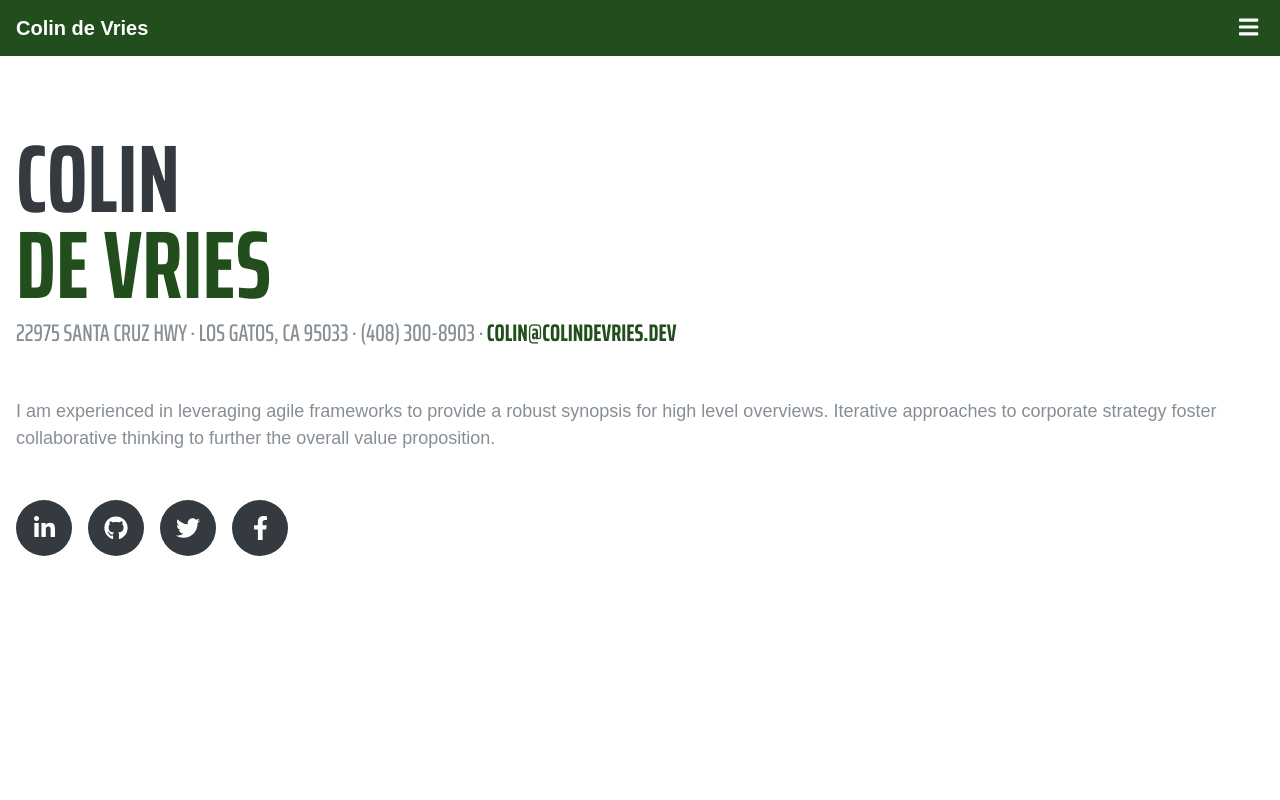
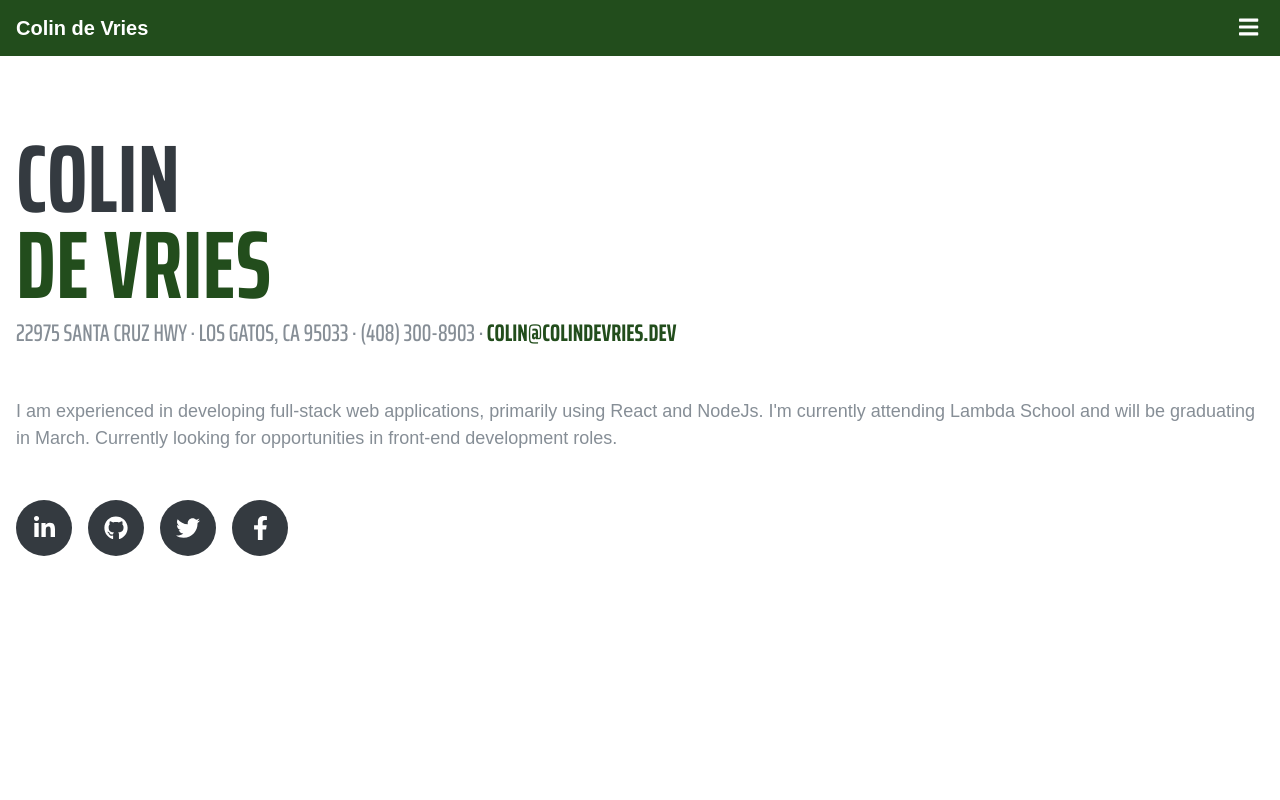
Before and after one commit to dvcolin/colindevries.dev-react, a React (Create React App) app: page / in a window 1280 px wide. Shown: the top 800 px of the page. Built offline with nearby package versions, Linux system fonts and the light colour scheme; what webfontloader would draw is missing.

Commit message:
refactored components to use styled-system/css

```diff
--- a/package.json
+++ b/package.json
@@ -7,6 +7,7 @@
     "@fortawesome/free-brands-svg-icons": "^5.12.0",
     "@fortawesome/free-solid-svg-icons": "^5.12.0",
     "@fortawesome/react-fontawesome": "^0.1.8",
+    "@styled-system/css": "^5.1.4",
     "@testing-library/jest-dom": "^4.2.4",
     "@testing-library/react": "^9.3.2",
     "@testing-library/user-event": "^7.1.2",
--- a/src/components/headings.js
+++ b/src/components/headings.js
@@ -1,26 +1,34 @@
-import styled, { css } from 'styled-components';
+import styled from 'styled-components';
+import css from '@styled-system/css';
 
-const heading = css`
-  font-family: ${({ theme }) => theme.fonts.heading};
-  line-height: ${({ theme }) => theme.lineHeights.heading};
-  font-weight: 700;
-`;
+const heading = {
+  fontFamily: 'heading',
+  lineHeight: 'heading',
+  fontWeight: 700
+};
 
-export const H1 = styled.h1`
-  ${heading};
-  font-size: 9.6rem;
-  color: ${({ theme }) => theme.colors.secondary};
-  line-height: 0.9;
-`;
+export const H1 = styled('h1')(
+  css({
+    ...heading,
+    fontSize: '9.6rem',
+    color: 'secondary',
+    lineHeight: 0.9,
+    textTransform: 'uppercase'
+  })
+);
 
-export const H2 = styled.h2`
-  ${heading};
-  font-size: 5.6rem;
-  color: ${({ theme }) => theme.colors.secondary};
-  text-transform: uppercase;
-`;
+export const H2 = styled('h2')(
+  css({
+    ...heading,
+    fontSize: '5.6rem',
+    color: 'secondary',
+    textTransform: 'uppercase'
+  })
+);
 
-export const H4 = styled.h4`
-  ${heading};
-  font-size: 2.4rem;
-`;
+export const H4 = styled('h4')(
+  css({
+    ...heading,
+    fontSize: '2.4rem'
+  })
+);
--- a/src/components/layout/layout.js
+++ b/src/components/layout/layout.js
@@ -1,24 +1,15 @@
 import React from 'react';
-import styled, { ThemeProvider } from 'styled-components';
+import { ThemeProvider } from 'styled-components';
 import GlobalStyles from '../../styles/global';
 import theme from '../../styles/theme';
 import Navbar from './navbar';
-
-const LayoutContainer = styled.div`
-  background: ${({ theme }) => theme.colors.background};
-  color: ${({ theme }) => theme.colors.text};
-  font-family: ${({ theme }) => theme.fonts.body};
-  line-height: ${({ theme }) => theme.lineHeights.body};
-`;
 
 const Layout = ({ children }) => {
   return (
     <ThemeProvider theme={theme}>
       <GlobalStyles />
-      <LayoutContainer>
-        <Navbar />
-        <main>{children}</main>
-      </LayoutContainer>
+      <Navbar />
+      {children}
     </ThemeProvider>
   );
 };
--- a/src/components/layout/navbar.js
+++ b/src/components/layout/navbar.js
@@ -1,34 +1,40 @@
 import React from 'react';
 import styled from 'styled-components';
+import css from '@styled-system/css';
 import { FontAwesomeIcon } from '@fortawesome/react-fontawesome';
 import { faBars } from '@fortawesome/free-solid-svg-icons';
 
-const NavbarContainer = styled.div`
-  position: sticky;
-  top: 0;
-  left: 0;
-  display: flex;
-  align-items: center;
-  height: 5.6rem;
-  padding: 0 1.6rem;
-  color: white;
-  background: ${({ theme }) => theme.colors.primary};
-  width: 100%;
-`;
+const NavbarContainer = styled('nav')(
+  css({
+    position: 'sticky',
+    top: 0,
+    left: 0,
+    display: 'flex',
+    alignItems: 'center',
+    height: '5.6rem',
+    px: '1.6rem',
+    color: 'white',
+    bg: 'primary',
+    width: '100%'
+  })
+);
 
-const Name = styled.div`
-  font-family: ${({ theme }) => theme.fonts.body};
-  font-size: 2rem;
-  font-weight: 600;
-`;
+const Name = styled('div')(
+  css({
+    fontSize: '2rem',
+    fontWeight: 600
+  })
+);
 
-const NavToggleButton = styled.button`
-  margin-left: auto;
-  background: none;
-  border: none;
-  color: white;
-  font-size: 2.2rem;
-`;
+const NavToggleButton = styled('button')(
+  css({
+    ml: 'auto',
+    background: 'none',
+    border: 'none',
+    color: 'white',
+    fontSize: '2.2rem'
+  })
+);
 
 const Navbar = () => {
   return (
--- a/src/components/layout/section-container.js
+++ b/src/components/layout/section-container.js
@@ -1,6 +1,10 @@
 import styled from 'styled-components';
+import css from '@styled-system/css';
 
-export default styled.section`
-  padding: 8rem 1.6rem;
-  min-height: 100vh;
-`;
+export default styled('div')(
+  css({
+    py: '8rem',
+    px: '1.6rem',
+    minHeight: '100vh'
+  })
+);
--- a/src/components/section-divider.js
+++ b/src/components/section-divider.js
@@ -1,7 +1,10 @@
 import styled from 'styled-components';
+import css from '@styled-system/css';
 
-export default styled.div`
-  width: 100%;
-  height: 1px;
-  background: #ccc;
-`;
+export default styled('div')(
+  css({
+    width: '100%',
+    height: '1px',
+    bg: 'muted'
+  })
+);
--- a/src/components/text.js
+++ b/src/components/text.js
@@ -1,5 +1,8 @@
 import styled from 'styled-components';
+import css from '@styled-system/css';
 
-export const P = styled.p`
-  font-size: 1.8rem;
-`;
+export const P = styled('p')(
+  css({
+    fontSize: '1.8rem'
+  })
+);
--- a/src/sections/about.js
+++ b/src/sections/about.js
@@ -1,5 +1,6 @@
 import React from 'react';
 import styled from 'styled-components';
+import css from '@styled-system/css';
 import SectionContainer from '../components/layout/section-container';
 import { H1, H4 } from '../components/headings';
 import { P } from '../components/text';
@@ -12,43 +13,49 @@ import {
 } from '@fortawesome/free-brands-svg-icons';
 import SectionDivider from '../components/section-divider';
 
-const Heading = styled(H1)`
-  text-transform: uppercase;
-`;
+const PrimaryColor = styled('span')(
+  css({
+    color: 'primary',
+    fontWeight: 700
+  })
+);
 
-const PrimaryColor = styled.span`
-  color: ${({ theme }) => theme.colors.primary};
-  font-weight: 700;
-`;
+const Subheading = styled(H4)(
+  css({
+    mt: '0.8rem',
+    fontWeight: 500,
+    lineHeight: '1.4',
+    textTransform: 'uppercase'
+  })
+);
 
-const Subheading = styled(H4)`
-  margin-top: 0.8rem;
-  font-weight: 500;
-  line-height: 1.4;
-  text-transform: uppercase;
-`;
+const Description = styled(P)(
+  css({
+    mt: '4.8rem'
+  })
+);
 
-const Description = styled(P)`
-  margin-top: 4.8rem;
-`;
+const SocialLinks = styled('div')(
+  css({
+    display: 'flex',
+    mt: '4.8rem'
+  })
+);
 
-const SocialLinks = styled.div`
-  display: flex;
-  margin-top: 4.8rem;
-`;
-
-const SocialLinkContainer = styled.a`
-  height: 5.6rem;
-  width: 5.6rem;
-  display: flex;
-  justify-content: center;
-  align-items: center;
-  font-size: 2.4rem;
-  background: ${({ theme }) => theme.colors.secondary};
-  color: ${({ theme }) => theme.colors.background};
-  border-radius: 50%;
-  margin-right: 1.6rem;
-`;
+const SocialLinkContainer = styled('a')(
+  css({
+    height: '5.6rem',
+    width: '5.6rem',
+    display: 'flex',
+    justifyContent: 'center',
+    alignItems: 'center',
+    fontSize: '2.4rem',
+    bg: 'secondary',
+    color: 'background',
+    borderRadius: '50%',
+    mr: '1.6rem'
+  })
+);
 
 const SocialLink = ({ href, icon }) => (
   <SocialLinkContainer href={href} target='_blank'>
@@ -60,11 +67,11 @@ const AboutSection = () => {
   return (
     <>
       <SectionContainer>
-        <Heading>
+        <H1>
           Colin
           <br />
           <PrimaryColor>de Vries</PrimaryColor>
-        </Heading>
+        </H1>
         <Subheading>
           22975 Santa Cruz Hwy &middot; Los Gatos, CA 95033 &middot; (408)
           300-8903 &middot;
@@ -72,10 +79,10 @@ const AboutSection = () => {
         </Subheading>
 
         <Description>
-          I am experienced in leveraging agile frameworks to provide a robust
-          synopsis for high level overviews. Iterative approaches to corporate
-          strategy foster collaborative thinking to further the overall value
-          proposition.
+          I am experienced in developing full-stack web applications, primarily
+          using React and NodeJs. I'm currently attending Lambda School and will
+          be graduating in March. Currently looking for opportunities in
+          front-end development roles.
         </Description>
 
         <SocialLinks>
--- a/src/styles/global.js
+++ b/src/styles/global.js
@@ -72,4 +72,10 @@ html {
     font-size: 62.5%;
     scroll-behavior: smooth;
 }
+body {
+	background: ${props => props.theme.colors.background};
+    color: ${props => props.theme.colors.text};
+    font-family: ${props => props.theme.fonts.body};
+    line-height: ${props => props.theme.lineHeights.body};
+}
 `;
--- a/src/styles/theme.js
+++ b/src/styles/theme.js
@@ -3,7 +3,8 @@ export default {
     background: '#fff',
     text: '#868e96',
     primary: '#224D1C',
-    secondary: '#343a40'
+    secondary: '#343a40',
+    muted: '#ccc'
   },
   fonts: {
     heading: 'Saira Extra Condensed, sans-serif',
```
Also changed, not shown: 1 other file (tests, documents, lock files or other folders).
